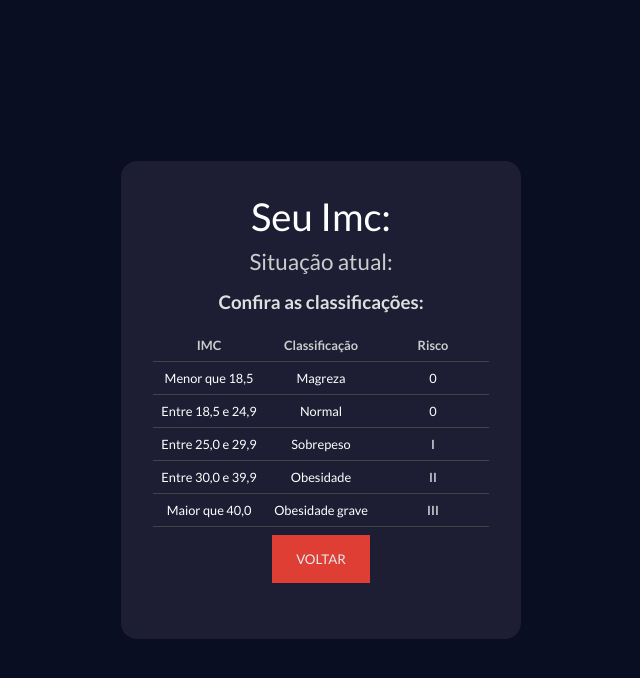
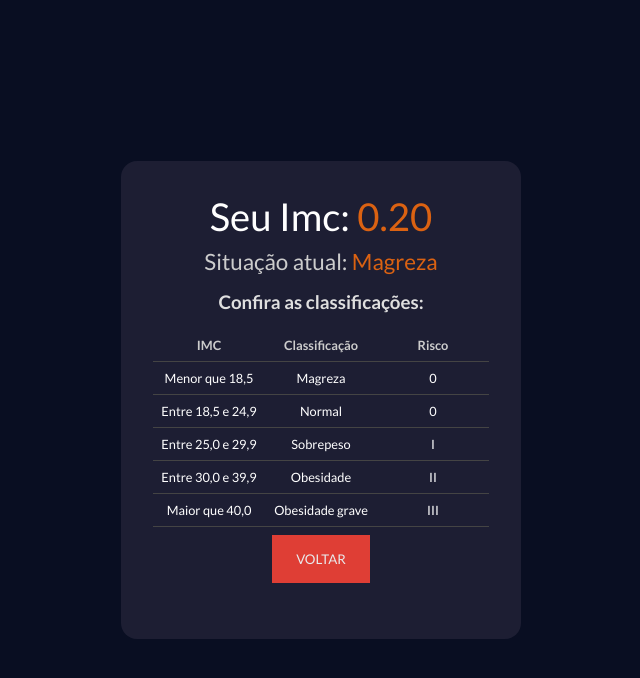
Before and after one commit to JayneGomes/imc-calculator, a React (Vite) app: page / in a window 1280 px wide. Both pictures are taken after typing "5", "5" into the empty fields and a click on the button "CALCULAR". Shown: the top 678 px of the page, without its empty margins (319-959 px from the left). Built offline with nearby package versions, Linux system fonts and the light colour scheme.

Commit message:
showing results

```diff
--- a/src/App.jsx
+++ b/src/App.jsx
@@ -10,10 +10,17 @@ function App() {
     e.preventDefault();
 
     if (!weight || !height) return;
+    const imcResult = (weight / (height * height)).toFixed(2);
+    setImc(imcResult);
 
-    console.log(weight, height);
-    const imcResult = weight / (height * height);
-    setImc(imcResult);
+    data.forEach((item) => {
+      if (imcResult >= item.min && imcResult <= item.max) {
+        setInfo(item.info);
+        setInfoClass(item.infoClass);
+      }
+    });
+
+    if (!info) return;
   };
 
   const [imc, setImc] = useState("");
@@ -22,7 +29,11 @@ function App() {
 
   return (
     <div className="container">
-      {!imc ? <ImcCalc calcImc={calcImc} /> : <ImcTable data={data} />}
+      {!imc ? (
+        <ImcCalc calcImc={calcImc} />
+      ) : (
+        <ImcTable data={data} imc={imc} info={info} infoClass={infoClass} />
+      )}
     </div>
   );
 }
--- a/src/components/ImcTable.jsx
+++ b/src/components/ImcTable.jsx
@@ -1,11 +1,15 @@
 import Button from "./Button";
 import "./ImcTable.css";
 
-const ImcTable = ({ data }) => {
+const ImcTable = ({ data, imc, info, infoClass }) => {
   return (
     <div id="result-container">
-      <p id="imc-number">Seu Imc:</p>
-      <p id="imc-info">Situação atual:</p>
+      <p id="imc-number">
+        Seu Imc: <span className={infoClass}>{imc}</span>
+      </p>
+      <p id="imc-info">
+        Situação atual: <span className={infoClass}>{info}</span>
+      </p>
       <h3>Confira as classificações:</h3>
       <div id="imc-table">
         <div className="table-header">
```
